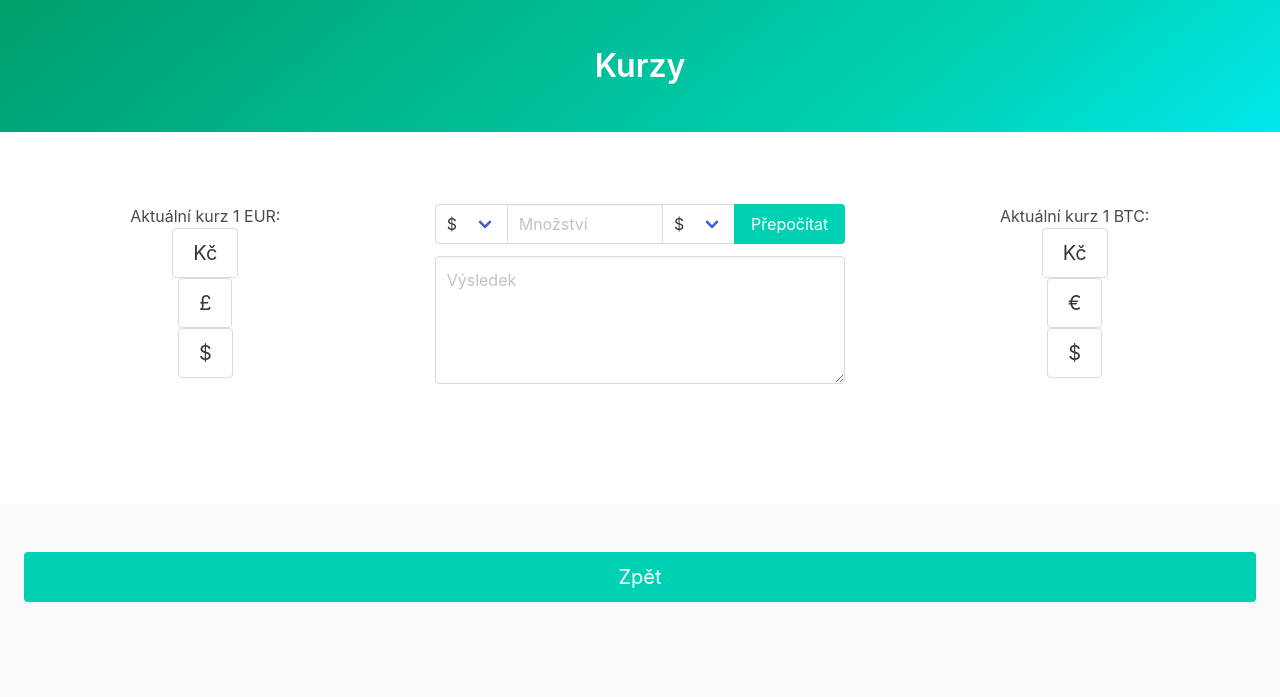
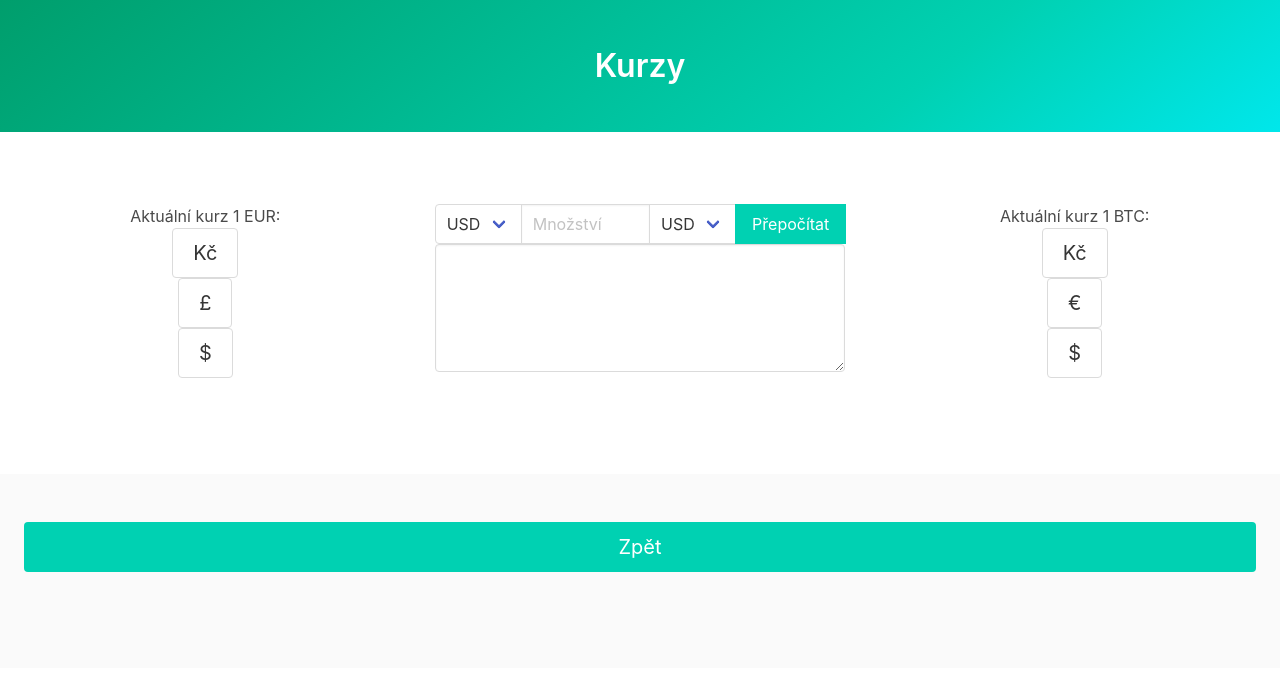
Before and after one commit to AkLato/Currency, a Flask app: template templates/index.html in a window 1280 px wide. Shown: the top 697 px of the page. Run offline with Flask 2, Linux system fonts and the light colour scheme; the template is opened without the code that fills it, so the values that code supplies are empty; some libraries are stand-ins or nearby versions.

Commit message:
Add files via upload

```diff
--- a/app.py
+++ b/app.py
@@ -3,6 +3,7 @@ import json
 from flask import Flask, render_template, request
 
 app = Flask(__name__)
+
 
 @app.route('/', methods=['GET', 'POST'])
 def index():
@@ -60,6 +61,88 @@ def index():
 										eur_btc2=eur_btc2,
 										usd_btc2=usd_btc2
 										)
+
+@app.route('/convert', methods=['GET', 'POST'])
+def convert():
+
+	url = "http://data.fixer.io/api/latest?access_key=2923f7f32c2cefb141884314c1c32aff&symbols=USD,GBP,EUR,CZK,BTC"
+
+	response = requests.get(url)
+	data = response.text
+	parsed = json.loads(data)
+	date = parsed["date"]
+
+	gbp_rate = parsed["rates"]["GBP"]
+	GBP = gbp_rate
+	usd_rate = parsed["rates"]["USD"]
+	USD = usd_rate
+	eur_rate = parsed["rates"]["EUR"]
+	EUR = eur_rate
+	czk_rate = parsed["rates"]["CZK"]
+	Kč = czk_rate
+	btc_rate = parsed["rates"]["BTC"]
+
+	gbp_rate3 = round(gbp_rate, 3)
+	usd_rate3 = round(usd_rate, 3)
+	eur_rate3 = round(eur_rate, 3)
+	czk_rate3 = round(czk_rate, 3)
+
+	czk_eur = eur_rate / czk_rate
+	czk_gbp = gbp_rate / czk_rate
+	czk_usd = usd_rate / czk_rate
+
+	czk_eur4 = round(czk_eur, 4)
+	czk_gbp4 = round(czk_gbp, 4)
+	czk_usd4 = round(czk_usd, 4)
+
+	czk_btc = czk_rate / btc_rate
+	eur_btc = eur_rate / btc_rate
+	usd_btc = usd_rate / btc_rate
+
+	czk_btc2 = round(czk_btc, 2)
+	eur_btc2 = round(eur_btc, 2)
+	usd_btc2 = round(usd_btc, 2)
+
+	if request.method == "POST":
+		currency = request.form.get('currencies', None)
+
+
+		amount = request.form.get('amount', None, type=int)
+
+
+		end_currency = request.form.get('end_currencies', None)
+
+
+		if currency and amount and end_currency!=None:
+
+
+			return render_template('index.html', currency=currency,
+												 amount=amount,
+												 end_currency=end_currency,
+												 result= result,
+
+												gbp_rate=gbp_rate,
+												usd_rate=usd_rate,
+												eur_rate=eur_rate,
+												czk_rate=czk_rate,
+												gbp_rate3=gbp_rate3,
+												usd_rate3=usd_rate3,
+												eur_rate3=eur_rate3,
+												czk_rate3=czk_rate3,
+												czk_eur4=czk_eur4,
+												czk_gbp4=czk_gbp4,
+												czk_usd4=czk_usd4,
+												czk_btc=czk_btc,
+												eur_btc=eur_btc,
+												usd_btc=usd_btc,
+												czk_btc2=czk_btc2,
+												eur_btc2=eur_btc2,
+												usd_btc2=usd_btc2
+												)
+
+	return render_template('index.html' )
+
+
 
 '''
 @app.route('/convert', methods=['GET', 'POST'])
--- a/templates/index.html
+++ b/templates/index.html
@@ -43,38 +43,42 @@
 
   </div>
   <div class="column">
+    <form id="form1" action="/convert" method="POST" enctype="multipart/form-data">
     <div class="field has-addons has-addons-centered">
       <p class="control">
         <span class="select">
-          <select>
-            <option>$</option>
-            <option>£</option>
-            <option>€</option>
-            <option>Kč</option>
+          <select name='currencies'>
+            <option value='USD'>USD</option>
+            <option value='GBP'>GBP</option>
+            <option value='EUR'>EUR</option>
+            <option value='Kč'>Kč</option>
           </select>
         </span>
       </p>
       <p class="control">
-        <input class="input" type="text" placeholder="Množství">
-      </p>
+            <input action="convert" method="POST" class="input" type="text" placeholder="Množství" name="amount">
+          </p>
         <p class="control">
         <span class="select">
-          <select>
-            <option>$</option>
-            <option>£</option>
-            <option>€</option>
-            <option>Kč</option>
+          <select name='end_currencies'>
+            <option value='USD'>USD</option>
+            <option value='GBP'>GBP</option>
+            <option value='EUR'>EUR</option>
+            <option value='Kč'>Kč</option>
           </select>
         </span>
-      </p>
-      <p class="control">
-        <a class="button is-primary">
-          Přepočítat
-        </a>
-      </p>
+        <div class="control">
+        <button class="button is-bold is-primary">Přepočítat</button>
+         </div>
+        </p>
     </div>
+  </form>
     <div>
-        <textarea class="textarea" placeholder="Výsledek"></textarea>
+        <textarea class="textarea" placeholder="Výsledek">
+          {% if currency and amount  and end_currency is defined %}
+          input: {{ currency }}, {{ amount }}, {{end_currency }} = {{ result}}
+          {% endif %}
+        </textarea>
     </div>
   </div>
 
@@ -100,33 +104,10 @@
 
 
    <br><br><br>
-    <div class="block">
-        <div class="columns">
 
-            <div class="column is=6">
-                {% for currency in currency_data %}
-                <div class="box">
-                    <article class="media">
-                        <div class="media-left">
-                            <figure class="image is-50x50">
-                                <img src="http://openweathermap.org/img/w/{{ weather.icon }}.png" alt="Image">
-                            </figure>
-                        </div>
-                        <div class="media-content">
-                            <div class="content">
-                                <p>
-                                    <span class="title">{{ currency.currency }}</span>
-                                    <br>
-                                    <span class="subtitle">{{ currency.rate }}° C</span>
-                                </p>
-                            </div>
-                        </div>
-                    </article>
-                </div>
-                {% endfor %}
-            </div>
-        </div>
-    </div>
+
+
+
   <footer class="footer">
         <a class="button is-medium level-item is-primary is-bold" href="https://www.aklato.eu/">Zpět</a>
     </footer>
```
Also changed, not shown: 1 other file.
